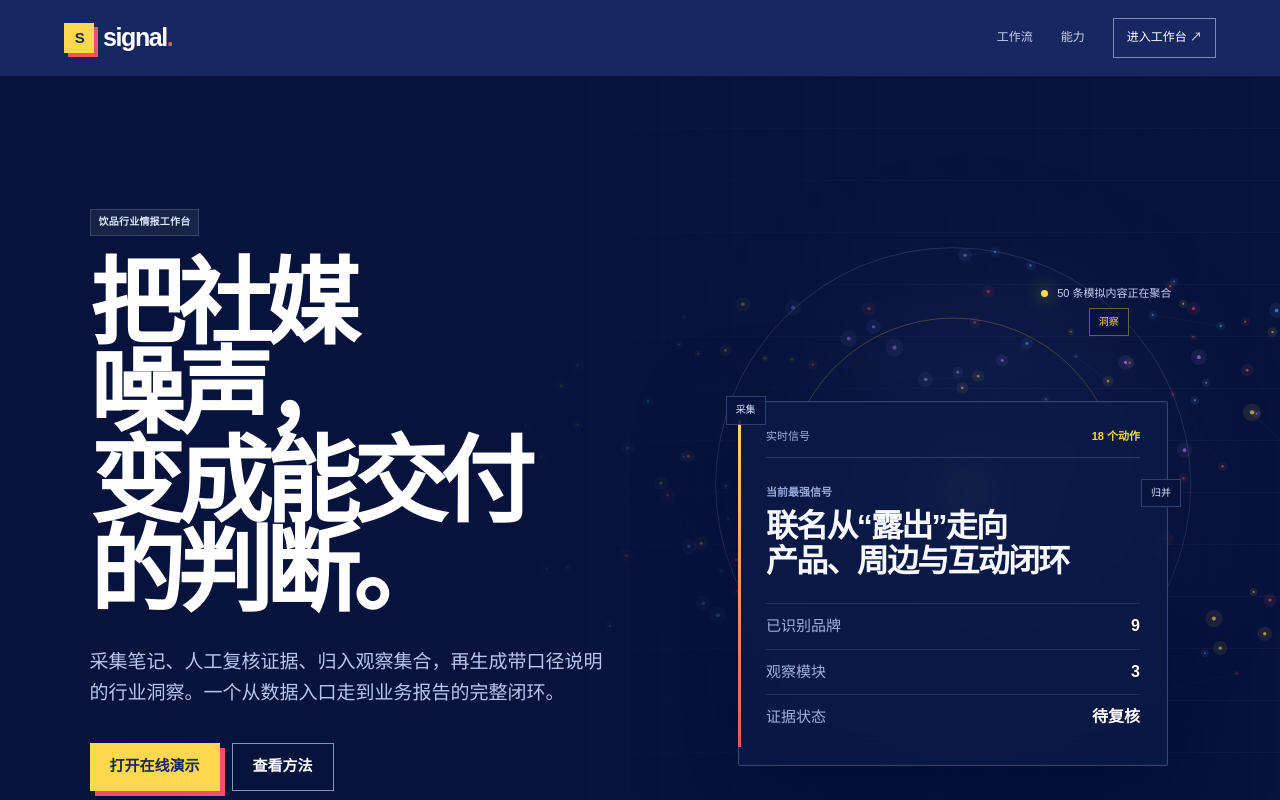
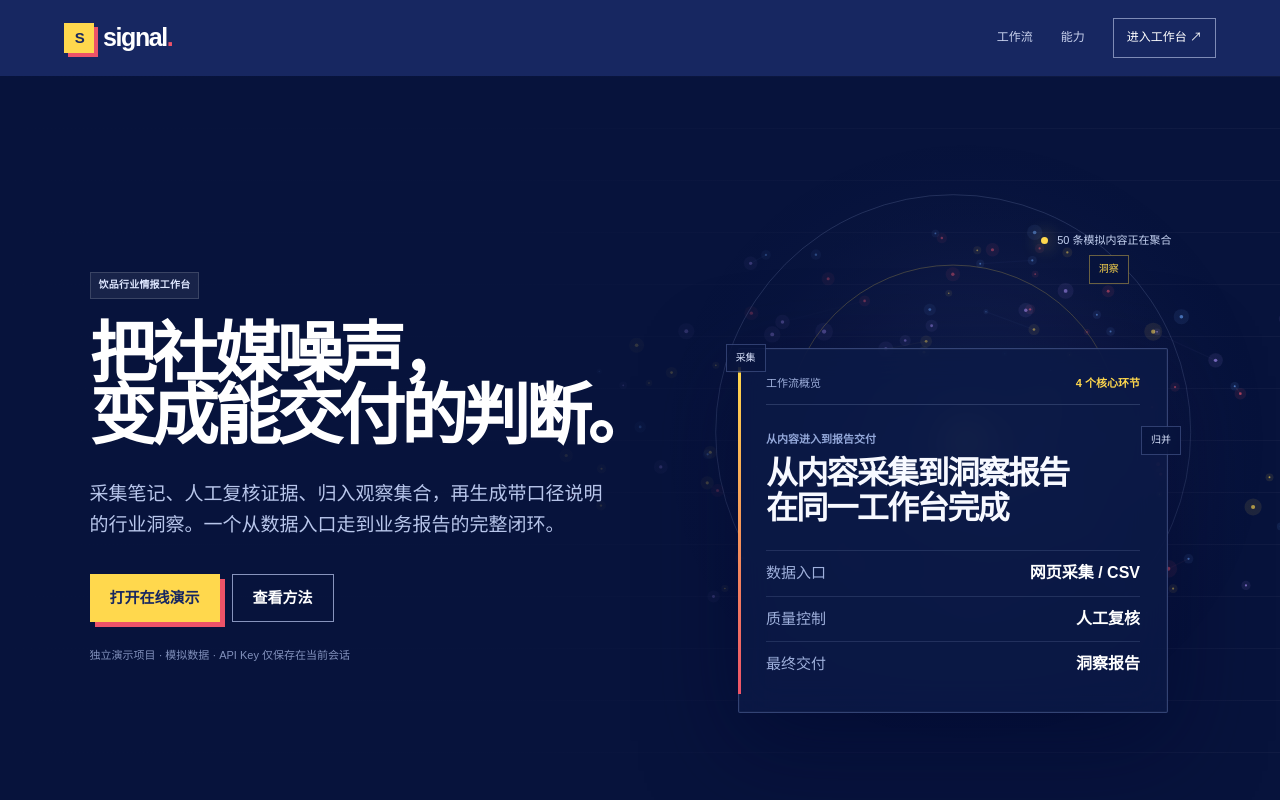
Before and after one commit to ki22sh0tl-lang/signal-beverage-intelligence, a browser extension: page prototype/landing.html in a window 1280 px wide. Shown: the top 800 px of the page. Drawn offline with Linux system fonts and the light colour scheme.

Commit message:
Refine landing hero copy

```diff
--- a/prototype/landing.html
+++ b/prototype/landing.html
@@ -11,8 +11,8 @@
   <meta property="og:title" content="Signal 饮品行业情报工作台">
   <meta property="og:description" content="把分散的社媒内容，变成可复核、可解释、可交付的业务判断。">
   <meta property="og:url" content="{{ORIGIN}}/">
-  <link rel="stylesheet" href="/landing.css?v=nebula-1">
-  <link rel="stylesheet" href="/motion.css?v=nebula-1">
+  <link rel="stylesheet" href="/landing.css?v=nebula-2">
+  <link rel="stylesheet" href="/motion.css?v=nebula-2">
 </head>
 <body>
   <header class="topbar">
@@ -24,7 +24,7 @@
       <canvas id="signal-nebula" class="nebula-canvas" aria-hidden="true"></canvas>
       <div class="hero-copy">
         <p class="kicker">饮品行业情报工作台</p>
-        <h1>把社媒噪声，<br>变成能交付的判断。</h1>
+        <h1><span>把社媒噪声，</span><span>变成能交付的判断。</span></h1>
         <p class="lede">采集笔记、人工复核证据、归入观察集合，再生成带口径说明的行业洞察。一个从数据入口走到业务报告的完整闭环。</p>
         <div class="hero-actions"><a class="button primary" href="/app">打开在线演示</a><a class="button secondary" href="#workflow">查看方法</a></div>
         <p class="fine">独立演示项目 · 模拟数据 · API Key 仅保存在当前会话</p>
@@ -32,12 +32,12 @@
       <div class="nebula-stage" aria-label="由社媒内容汇聚成业务信号的动态示意">
         <p class="nebula-caption"><i></i>50 条模拟内容正在聚合</p>
         <div class="signal-card">
-          <div class="card-top"><span>实时信号</span><strong>18 个动作</strong></div>
-          <p class="card-label">当前最强信号</p>
-          <h2>联名从“露出”走向<br>产品、周边与互动闭环</h2>
-          <div class="metric"><span>已识别品牌</span><b>9</b></div>
-          <div class="metric"><span>观察模块</span><b>3</b></div>
-          <div class="metric"><span>证据状态</span><b>待复核</b></div>
+          <div class="card-top"><span>工作流概览</span><strong>4 个核心环节</strong></div>
+          <p class="card-label">从内容进入到报告交付</p>
+          <h2>从内容采集到洞察报告<br>在同一工作台完成</h2>
+          <div class="metric"><span>数据入口</span><b>网页采集 / CSV</b></div>
+          <div class="metric"><span>质量控制</span><b>人工复核</b></div>
+          <div class="metric"><span>最终交付</span><b>洞察报告</b></div>
         </div>
         <span class="orbit-label orbit-label-a">采集</span>
         <span class="orbit-label orbit-label-b">归并</span>
```
Also changed, not shown: prototype/landing.css.
